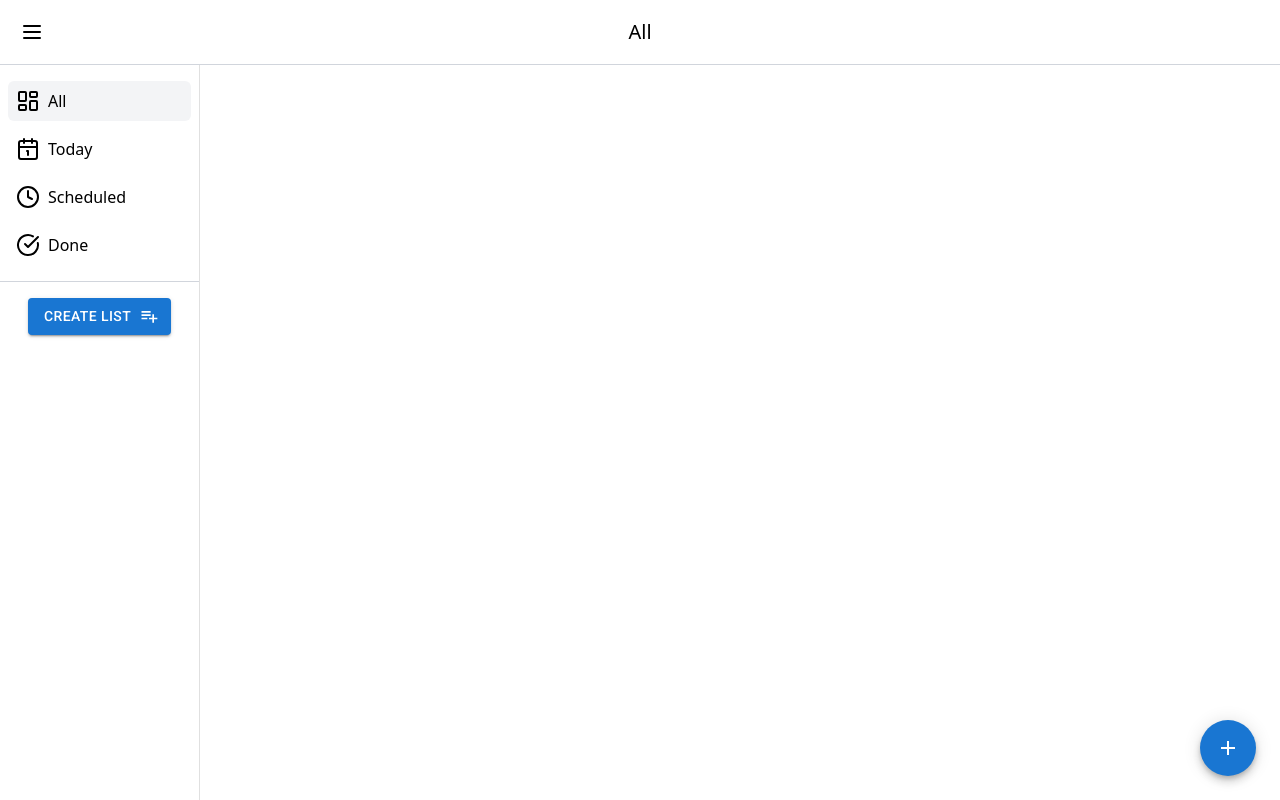
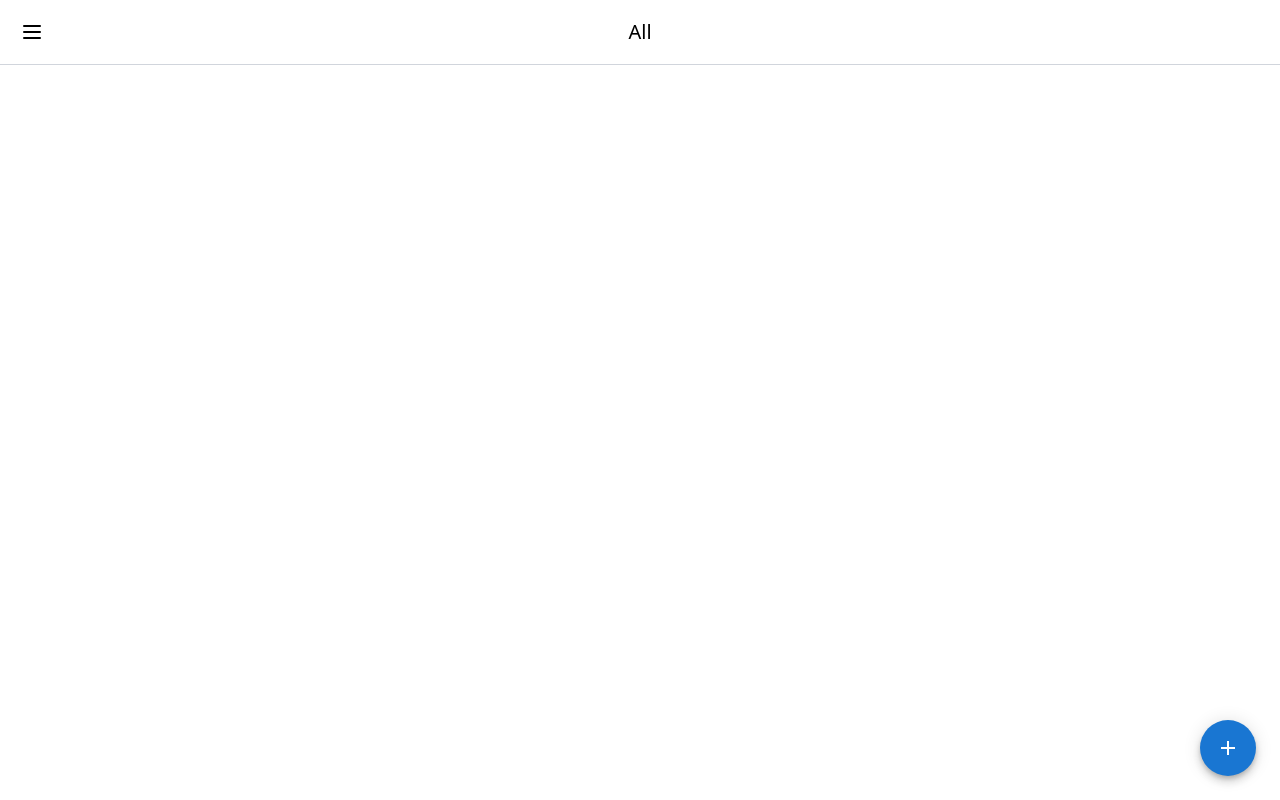
Before and after one commit to andres-verdenelli/TaskFlow, a React (Vite) app: page / in a window 1280 px wide. Built offline with nearby package versions, Linux system fonts and the light colour scheme.

Commit message:
Migrate SidebarContent

```diff
--- a/src/layouts/Sidebar.jsx
+++ b/src/layouts/Sidebar.jsx
@@ -1,48 +1,26 @@
-import {
-  Box,
-  List,
-  Divider,
-  Drawer,
-  useTheme,
-  useMediaQuery,
-} from '@mui/material'
+import { Drawer } from '@mui/material'
 import NavigationItems from '../components/NavigationItems'
 import TaskListSection from '../components/TaskListsSection'
 import CreateListDialog from '../components/CreateTaskListDialog'
 
 export default function Sidebar({ openSidebar, setOpenSidebar }) {
-  const theme = useTheme()
-  const isDesktop = useMediaQuery(theme.breakpoints.up('sm'))
-
   const SidebarContent = () => (
-    <Box
-      borderRight={'1px solid #e0e0e0'}
-      minWidth={200}
-      display={'flex'}
-      flexDirection={'column'}
-      justifyContent={'space`-between'}
-      height={'100%'}
-    >
-      <List>
+    <div className='flex h-full min-w-50 flex-col justify-between border-r-1 border-gray-200'>
+      <ul>
         <NavigationItems setOpenSidebar={setOpenSidebar} />
         <div className='w-full border-b-1 border-gray-300'></div>
         <TaskListSection setOpenSidebar={setOpenSidebar} />
-      </List>
-      <Box
-        padding={1}
-        display={'flex'}
-        alignContent={'center'}
-        justifyContent={'center'}
+      </ul>
+
+      <div
         onClick={e => e.stopPropagation()}
+        className='flex content-center justify-center p-1'
       >
         <CreateListDialog />
-      </Box>
-    </Box>
+      </div>
+    </div>
   )
 
-  if (isDesktop) {
-    return <SidebarContent />
-  }
   return (
     <Drawer
       open={openSidebar}
```
